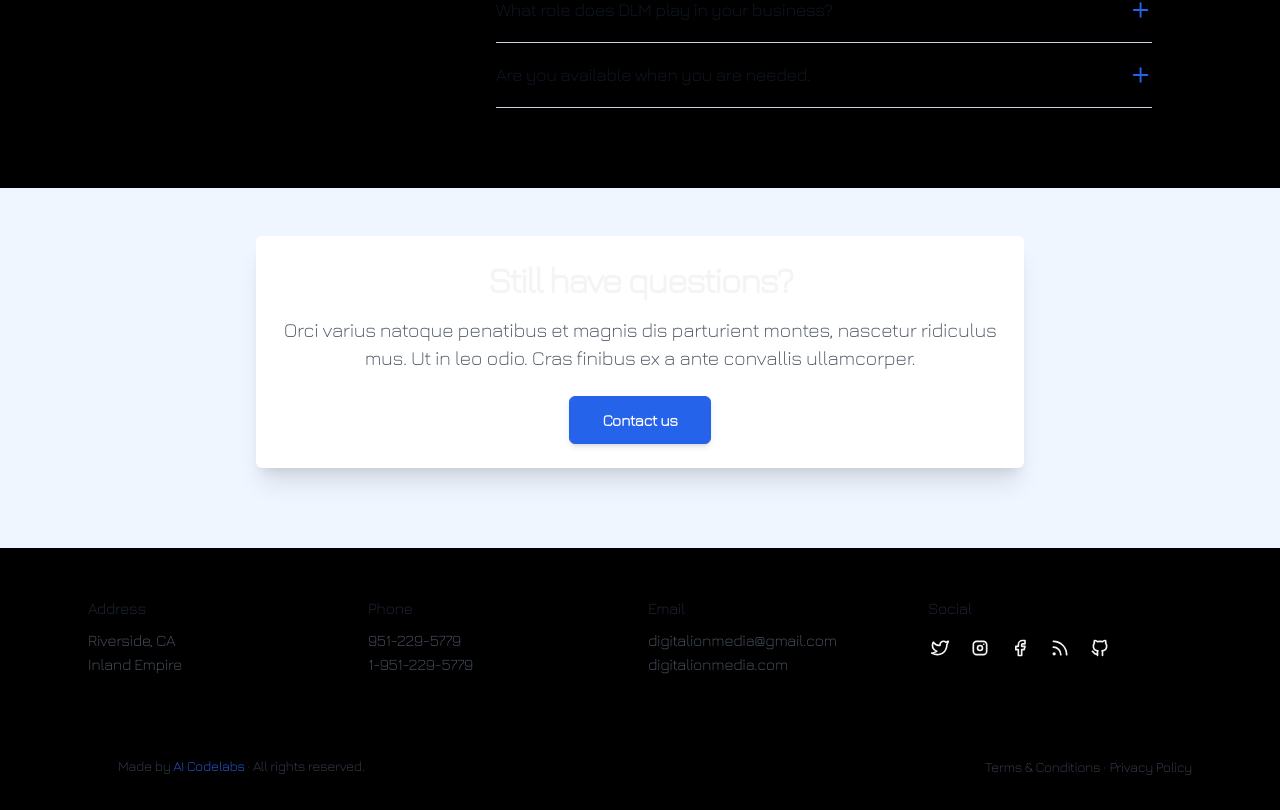
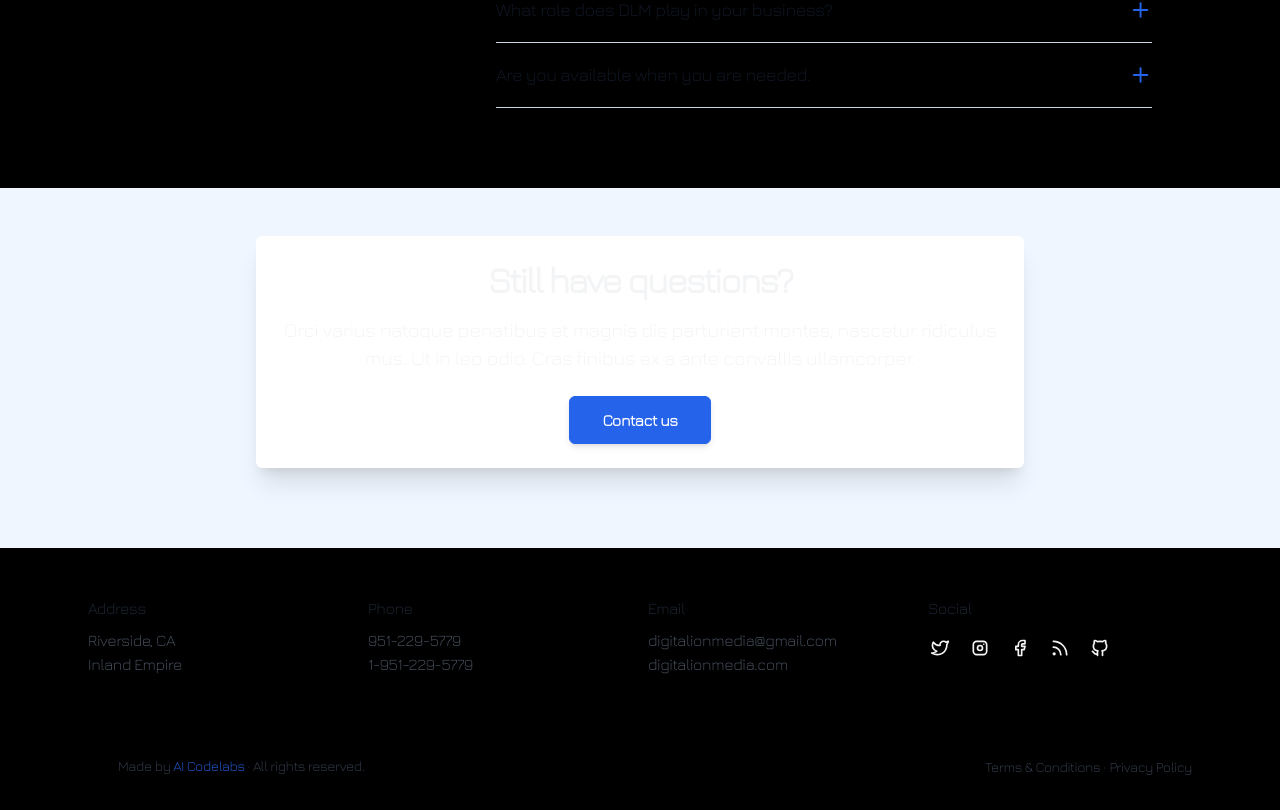
Before and after one commit to teddythelion/digitalionmedia.com, a Next.js app: page /faqs in a window 1280 px wide. Shown: the part 622-1432 px from the top of the page. Built offline with nearby package versions, Linux system fonts and the light colour scheme; a web font is replaced by a local one.

Commit message:
Update CallToAction.tsx

```diff
--- a/src/components/widgets/CallToAction.tsx
+++ b/src/components/widgets/CallToAction.tsx
@@ -15,7 +15,7 @@
                 {title}
               </h2>
             )}
-            {subtitle && <p className="text-xl text-gray-600 dark:text-slate-400">{subtitle}</p>}
+            {subtitle && <p className="text-xl text-gray-100 dark:text-slate-100">{subtitle}</p>}
             {text && href && (
               <div className="mt-6 sm:mx-auto sm:w-fit">
                 <CTA data={callToAction as CallToAction} />
```
